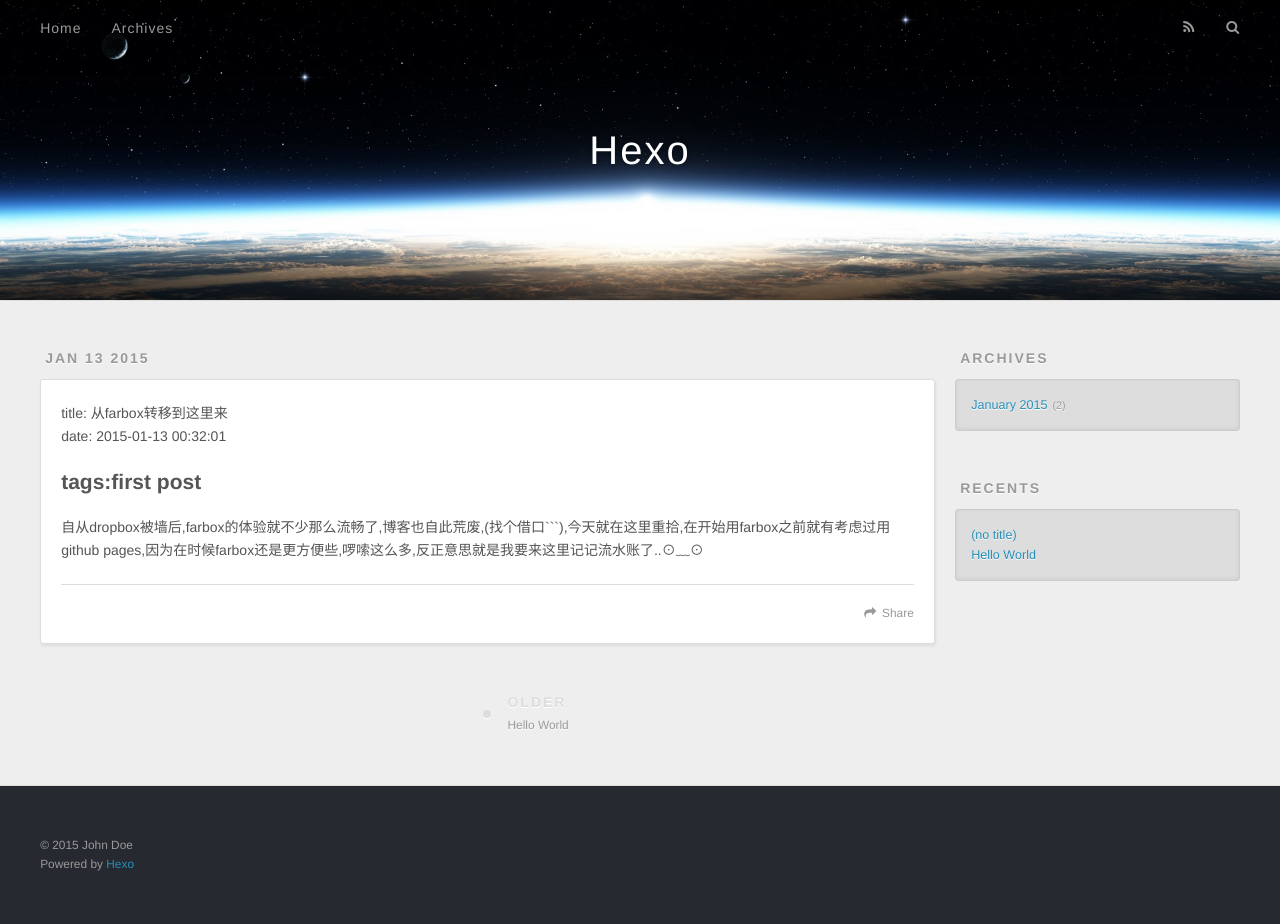
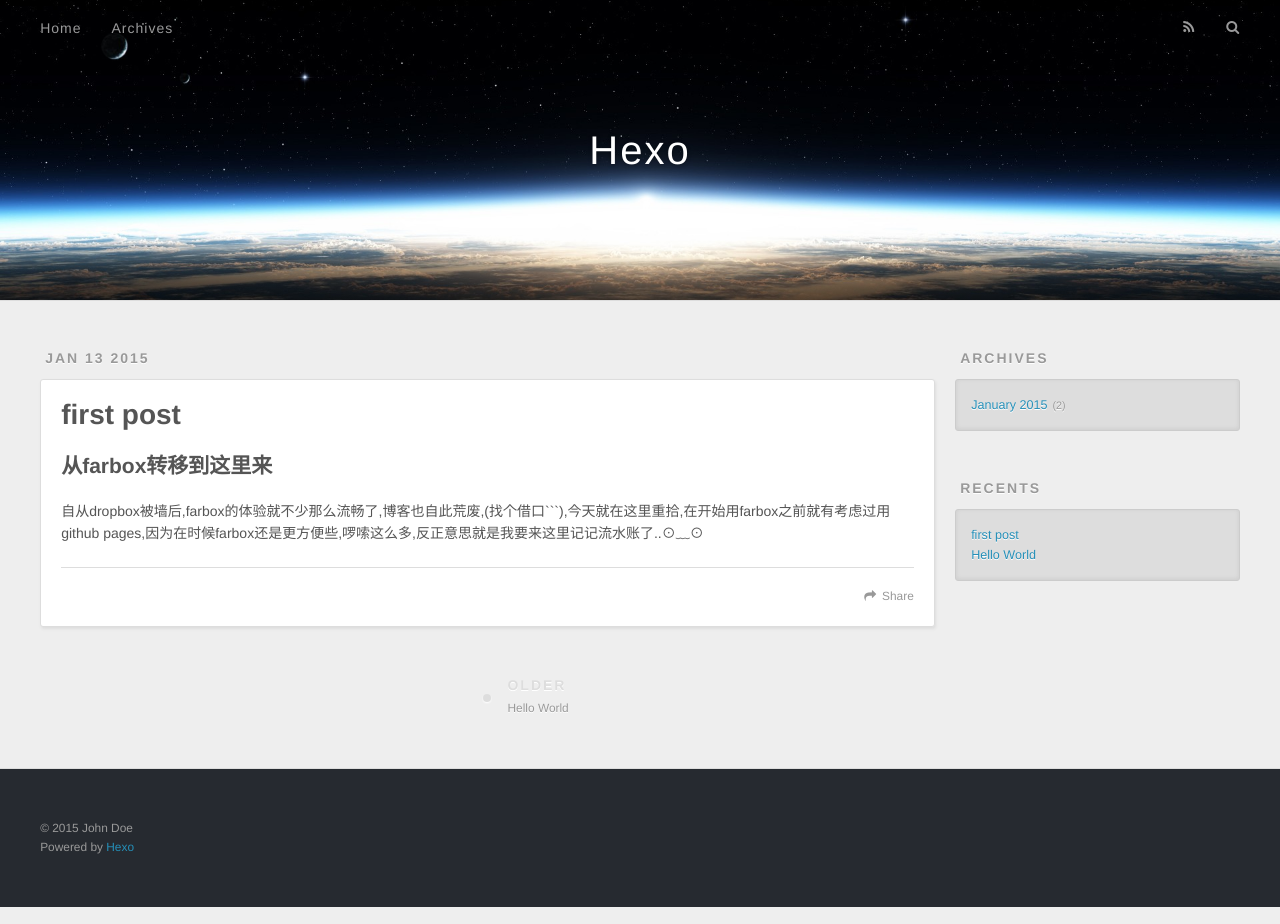
Before and after one commit to yoyon/blog, a plain HTML site: page 2015/01/13/从farbox转移到这里来/index.html in a window 1280 px wide. Drawn offline with nearby package versions, Linux system fonts and the light colour scheme.

Commit message:
Site updated: 2015-01-13 02:14:24

````diff
--- a/2015/01/13/从farbox转移到这里来/index.html
+++ b/2015/01/13/从farbox转移到这里来/index.html
@@ -3,22 +3,19 @@
 <head>
   <meta charset="utf-8">
 
-  <title>Hexo</title>
+  <title>first post | Hexo</title>
   <meta name="viewport" content="width=device-width, initial-scale=1, maximum-scale=1">
-  <meta name="description" content="title: 从farbox转移到这里来date: 2015-01-13 00:32:01
-tags:first post
+  <meta name="description" content="从farbox转移到这里来
 自从dropbox被墙后,farbox的体验就不少那么流畅了,博客也自此荒废,(找个借口```),今天就在这里重拾,在开始用farbox之前就有考虑过用github pages,因为在时候farbox还是更方便些,啰嗦这么多,反正意思就是我要来这里记记流水账了..⊙﹏⊙">
 <meta property="og:type" content="article">
-<meta property="og:title" content="Hexo">
+<meta property="og:title" content="first post">
 <meta property="og:url" content="http://yoursite.com/blog/blog/2015/01/13/从farbox转移到这里来/">
 <meta property="og:site_name" content="Hexo">
-<meta property="og:description" content="title: 从farbox转移到这里来date: 2015-01-13 00:32:01
-tags:first post
+<meta property="og:description" content="从farbox转移到这里来
 自从dropbox被墙后,farbox的体验就不少那么流畅了,博客也自此荒废,(找个借口```),今天就在这里重拾,在开始用farbox之前就有考虑过用github pages,因为在时候farbox还是更方便些,啰嗦这么多,反正意思就是我要来这里记记流水账了..⊙﹏⊙">
 <meta name="twitter:card" content="summary">
-<meta name="twitter:title" content="Hexo">
-<meta name="twitter:description" content="title: 从farbox转移到这里来date: 2015-01-13 00:32:01
-tags:first post
+<meta name="twitter:title" content="first post">
+<meta name="twitter:description" content="从farbox转移到这里来
 自从dropbox被墙后,farbox的体验就不少那么流畅了,博客也自此荒废,(找个借口```),今天就在这里重拾,在开始用farbox之前就有考虑过用github pages,因为在时候farbox还是更方便些,啰嗦这么多,反正意思就是我要来这里记记流水账了..⊙﹏⊙">
 
 
@@ -71,17 +68,26 @@ tags:first post
         <section id="main"><article id="post-从farbox转移到这里来" class="article article-type-post" itemscope itemprop="blogPost">
   <div class="article-meta">
     <a href="/blog/2015/01/13/从farbox转移到这里来/" class="article-date">
-  <time datetime="2015-01-12T16:39:12.000Z" itemprop="datePublished">Jan 13 2015</time>
+  <time datetime="2015-01-12T16:32:01.000Z" itemprop="datePublished">Jan 13 2015</time>
 </a>
 
   </div>
   <div class="article-inner">
 
 
+      <header class="article-header">
+
+
+    <h1 class="article-title" itemprop="name">
+      first post
+    </h1>
+
+
+      </header>
+
     <div class="article-entry" itemprop="articleBody">
 
-        <p>title: 从farbox转移到这里来<br>date: 2015-01-13 00:32:01</p>
-<h2 id="tags:first_post">tags:first post</h2>
+        <h2 id="从farbox转移到这里来">从farbox转移到这里来</h2>
 <p>自从dropbox被墙后,farbox的体验就不少那么流畅了,博客也自此荒废,(找个借口```),今天就在这里重拾,在开始用farbox之前就有考虑过用github pages,因为在时候farbox还是更方便些,啰嗦这么多,反正意思就是我要来这里记记流水账了..⊙﹏⊙</p>
 
 
@@ -133,7 +139,7 @@ tags:first post
       <ul>
 
           <li>
-            <a href="/blog/2015/01/13/从farbox转移到这里来/">(no title)</a>
+            <a href="/blog/2015/01/13/从farbox转移到这里来/">first post</a>
           </li>
 
           <li>
````
Also changed, not shown: 2015/01/11/hello-world/index.html (+2 -2 lines), archives/2015/01/index.html (+13 -4 lines), archives/2015/index.html (+13 -4 lines), archives/index.html (+13 -4 lines), index.html (+13 -4 lines).
